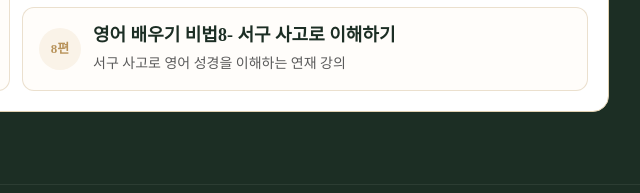
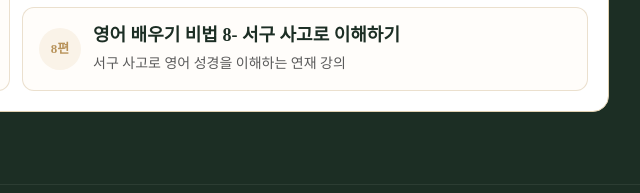
Before and after one commit to tpark2142-cloud/life-word-site, a plain HTML site: page ko/index.html in a window 1280 px wide. Shown: the part 6259-6452 px from the top of the page, 586-1226 px from the left. Drawn offline with nearby package versions, Linux system fonts and the light colour scheme; no server answers.

Commit message:
Add space in episode 8 title

```diff
--- a/ko/index.html
+++ b/ko/index.html
@@ -502,7 +502,7 @@ window.loadMusicPlaylist=function(link){
           </a>
           <a class="video-series-item" href="https://youtu.be/o1jxFNgnSdk" target="_blank" rel="noopener noreferrer">
             <span class="video-series-number">8편</span>
-            <strong>영어 배우기 비법8- 서구 사고로 이해하기</strong>
+            <strong>영어 배우기 비법 8- 서구 사고로 이해하기</strong>
             <em>서구 사고로 영어 성경을 이해하는 연재 강의</em>
           </a>
 
```
